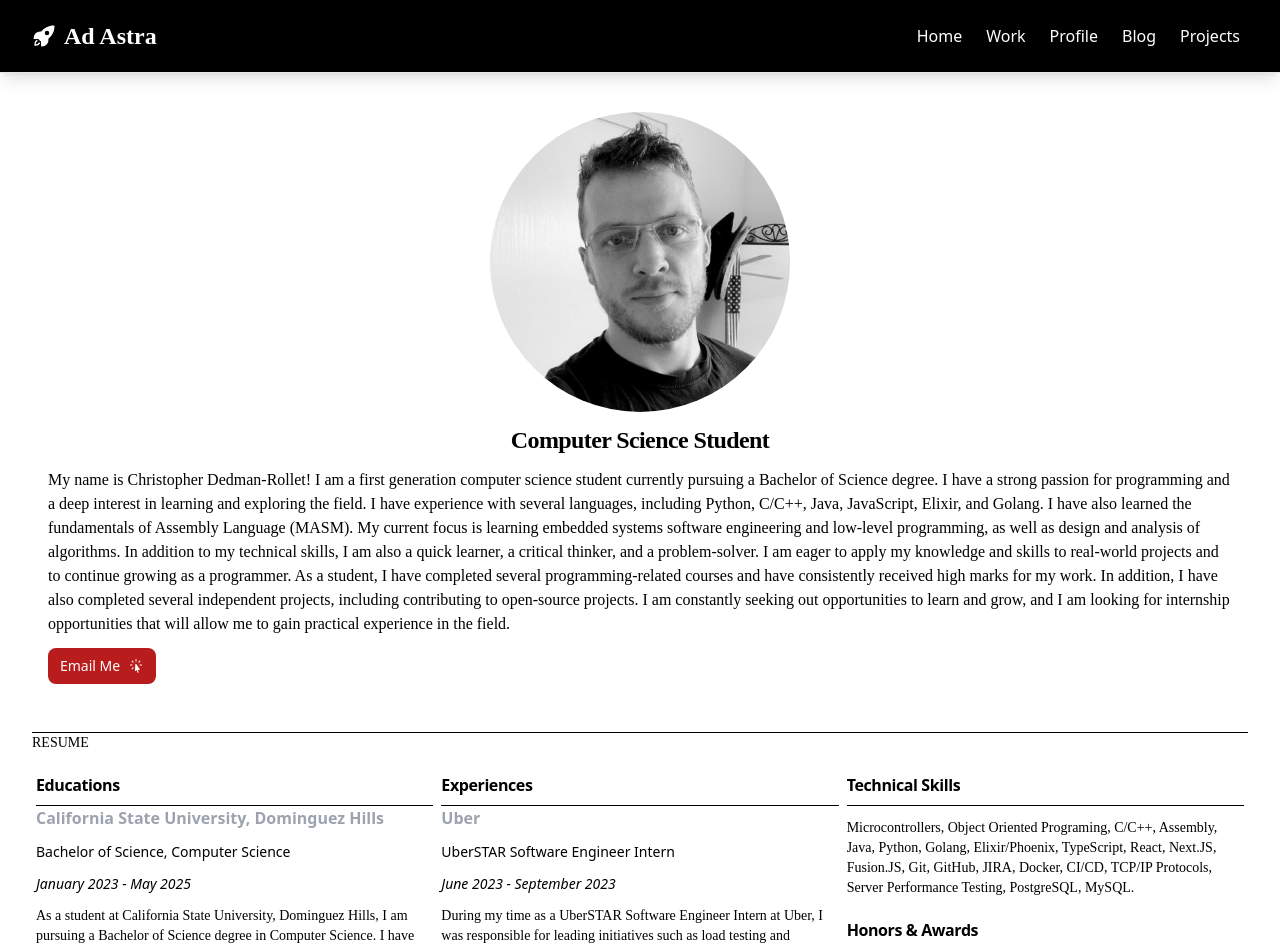
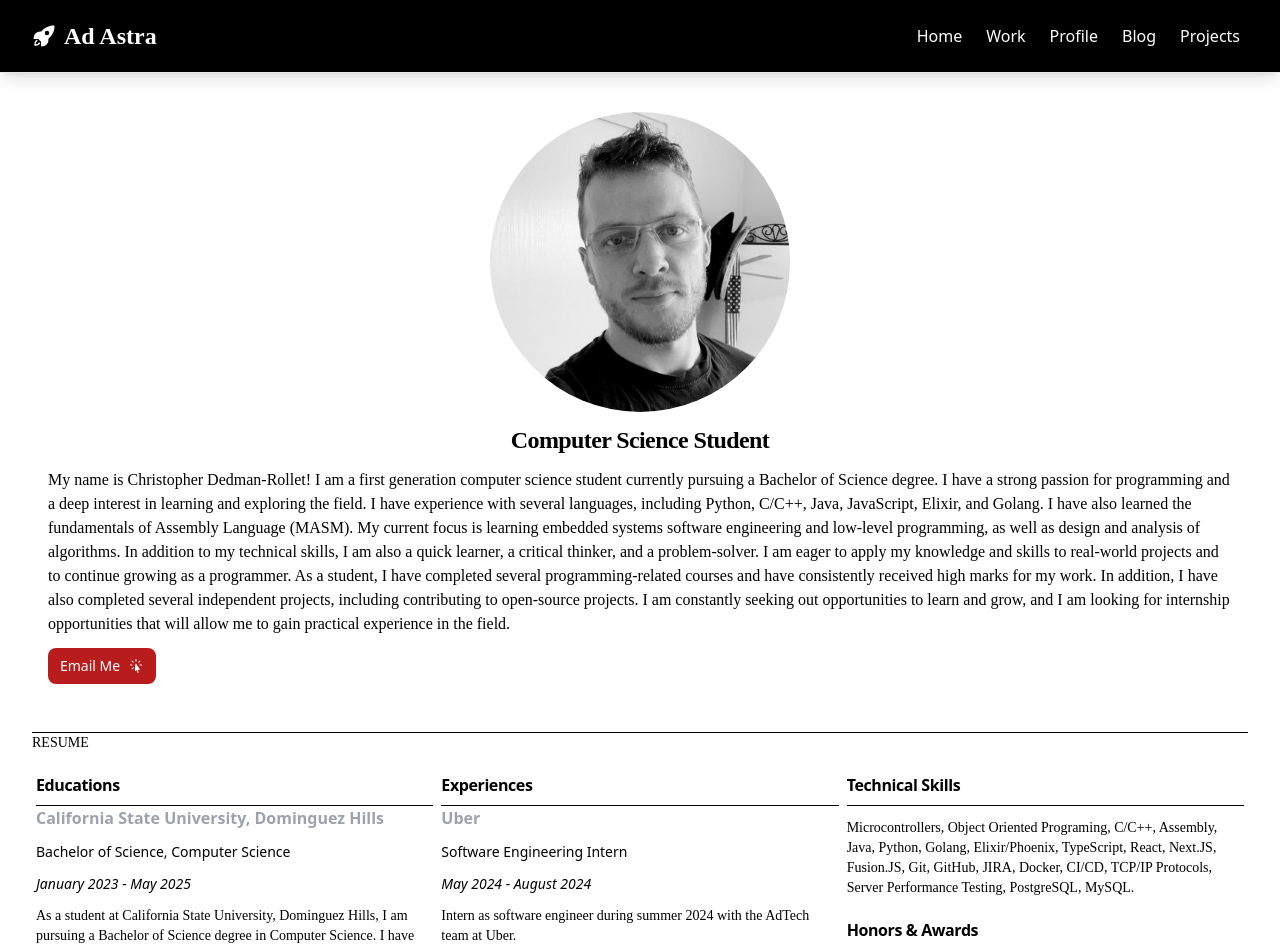
Before and after one commit to chrisdedman/website, a Next.js app: page /profile in a window 1280 px wide. Shown: the top 947 px of the page. Built offline with nearby package versions, Linux system fonts and the light colour scheme.

Commit message:
refactor: Update experience component with Uber internship details

```diff
--- a/src/components/resume/experience.tsx
+++ b/src/components/resume/experience.tsx
@@ -7,6 +7,11 @@ export default function Experiences() {
       <hr className="h-px my-8 bg-black border-0 separator mt-0 mb-0" />
       <div className="mb-3 font-normal">
         <strong>Uber</strong>
+        <p className="text-sm font-light">Software Engineering Intern</p>
+        <p className="text-sm font-light italic">May 2024 - August 2024</p>
+        <p className="text-sm font-light font-montez">
+          Intern as software engineer during summer 2024 with the AdTech team at Uber.
+        </p>
         <p className="text-sm font-light">UberSTAR Software Engineer Intern</p>
         <p className="text-sm font-light italic">June 2023 - September 2023</p>
         <p className="text-sm font-light font-montez">
```
